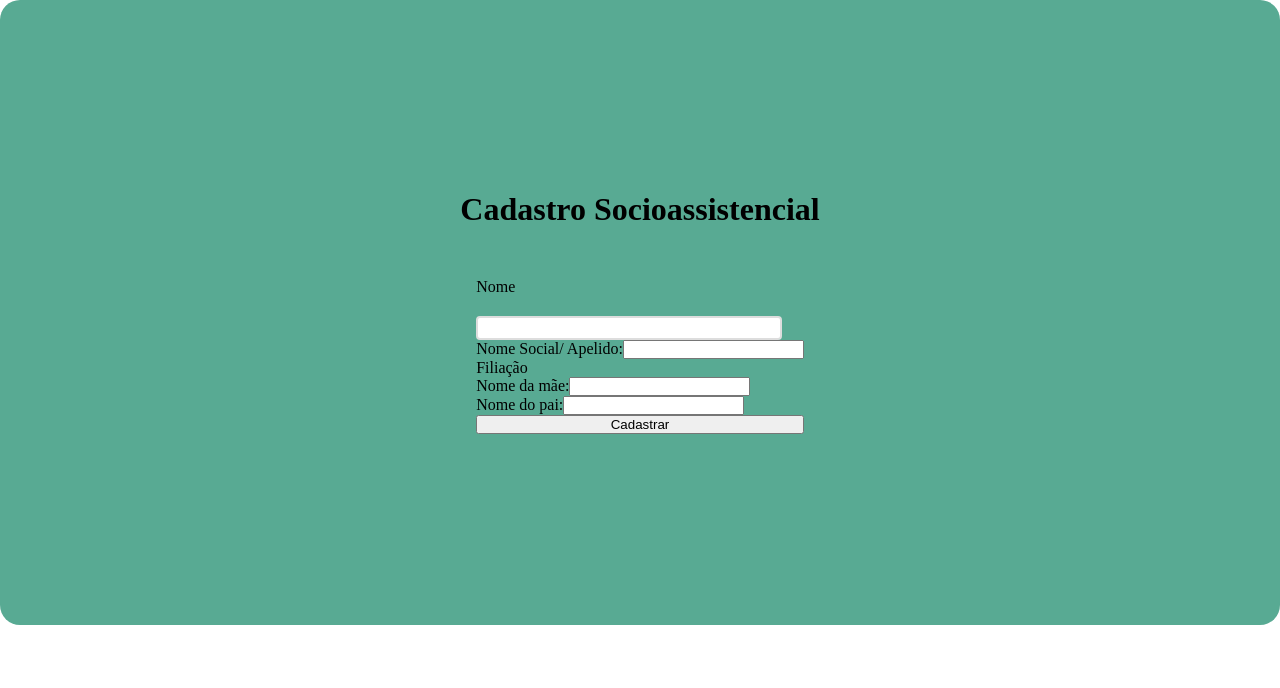
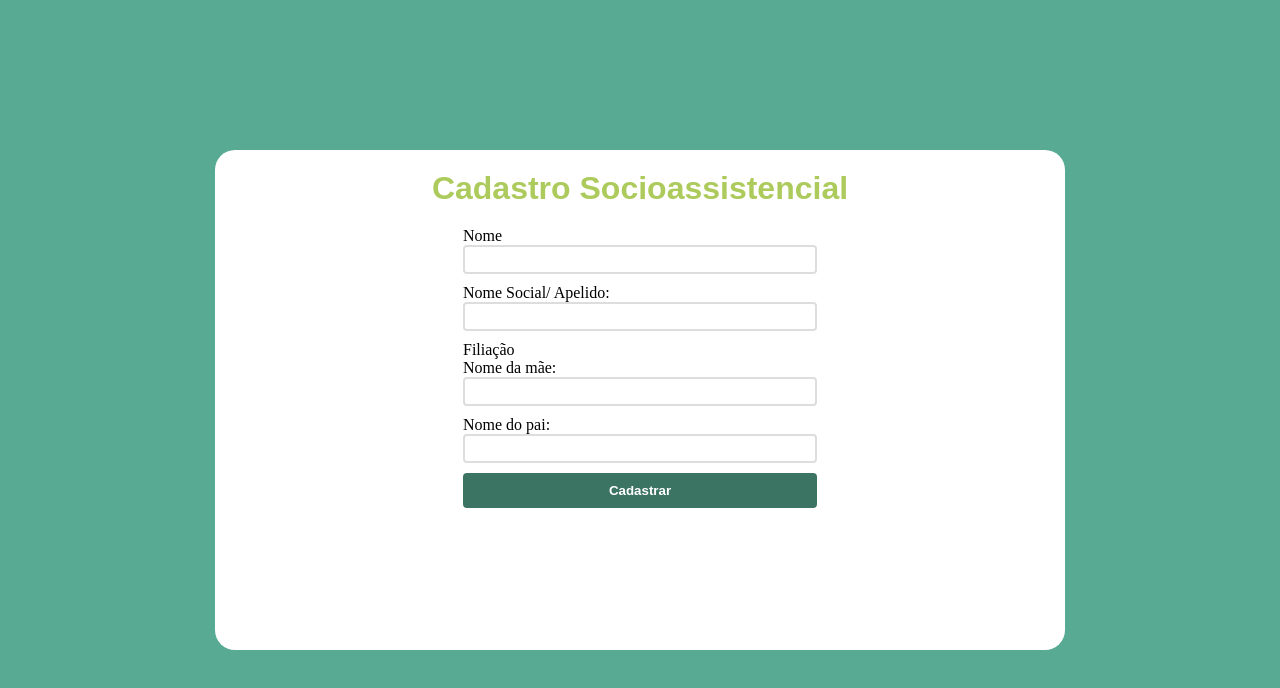
Before and after one commit to christianfdev/front-end-centro-pop-project, a React (Create React App) app: page /register in a window 1280 px wide. Shown: the top 688 px of the page. Built offline with nearby package versions, Linux system fonts and the light colour scheme.

Commit message:
alterações simples das pages

```diff
--- a/src/components/InputText/styles.css
+++ b/src/components/InputText/styles.css
@@ -1,7 +1,7 @@
 .input {
   height: 46px;
   padding: 0 16px;
-  border: 2px solid #ddd;
+  border: 2px solid #000;
   border-radius: 4px;
   font-family: 'Poppins', sans-serif;
   outline: 0;
@@ -11,5 +11,5 @@
 }
 
 .input:focus {
-  border-color: #0f7ef1;
+  border-color: #333;
 }
--- a/src/pages/Home/index.tsx
+++ b/src/pages/Home/index.tsx
@@ -1,7 +1,10 @@
 import './styles.css';
 import { Button } from '../../components/Button';
+import { useNavigate } from 'react-router-dom';
 
 export function Home(){
+
+  let navigate = useNavigate();
 
     return(
       <div className='home'>
@@ -27,7 +30,7 @@ export function Home(){
           <div className='section'>
             <span className='title'>Assistidos</span>
             <div className='buttons'>
-              <Button text='Novo Cadastro'/>
+              <Button text='Novo Cadastro' onClick={ () => {navigate("/register")}}/>
               <Button text='Listar Assistidos'/>
               <Button text='Nova Evolução'/>
               <Button text='Pesquisar Evolução'/>
--- a/src/pages/Login/index.tsx
+++ b/src/pages/Login/index.tsx
@@ -1,6 +1,6 @@
 import logo from './centropop.png'
 import { Component } from 'react'
-import './styles.css'
+import './styles.css';
 import { useNavigate } from 'react-router-dom';
 import { InputText } from '../../components/InputText';
 import { InputPassword } from '../../components/InputPassword';
--- a/src/pages/Login/styles.css
+++ b/src/pages/Login/styles.css
@@ -33,6 +33,7 @@
   .container {
     background-color: #fff;
     display: flex;
+    flex-direction: row;
     align-items: center;
     text-align: center;
     justify-content: center;
--- a/src/pages/Register/index.tsx
+++ b/src/pages/Register/index.tsx
@@ -1,5 +1,7 @@
 import React, { useState } from 'react'
 import './styles.css';
+import { Button } from '../../components/Button';
+import { useNavigate } from 'react-router-dom';
 
 export function Register() {
 
@@ -26,37 +28,44 @@ export function Register() {
   const [schooling, setSchooling] = useState('');
   const [relactory, setRelactory] = useState('');
 
+  let navigate = useNavigate();
+
   return(
-    <div className='container'>
-      <h1>Cadastro Socioassistencial</h1>
+    <div className="register">
+
+    <div className='containerRegister'>
+      <h1 className='registerTitle'>Cadastro Socioassistencial</h1>
       <form className='form'>
 
         <label className='label'>
           Nome
         </label>
-        <input className='input' type="text"/>
+        <input className='input-register' type="text"/>
 
 
         <label className='label'>
           Nome Social/ Apelido:
-          <input type="text"/>
         </label>
+        <input className='input-register' type="text"/>
+
         <span>Filiação</span>
         <label>
           Nome da mãe:
-          <input type="text" placeholder=''/>
         </label>
+        <input className='input-register' type="text"/>
         <label>
           Nome do pai:
-          <input type="text" placeholder=''/>
         </label>
+        <input className='input-register' type="text"/>
 
 
-
-        <button type='submit' onSubmit={() => console.log('s')}>Cadastrar</button>
-
+        <Button
+           onClick={ () => {navigate("/home")}}
+           text="Cadastrar"
+        />
 
       </form>
     </div>
+    </div>
   )
 }
--- a/src/pages/Register/styles.css
+++ b/src/pages/Register/styles.css
@@ -1,9 +1,31 @@
-.container {
+
+.register{
+  display: flex;
+  justify-content: center;
+  align-items: center;
+  min-height: 100vh;
+  background-color: #58AA93;
+}
+
+
+
+.containerRegister {
   display: flex;
   flex-direction: column;
-  background-color: #58AA93;
-  height: 625px;
-  width: auto;
+  background-color: #fff;
+  align-items: center;
+  border-radius: 20px;
+  box-sizing: border-box;
+  height: 500px;
+  width: 850px;
+  padding: 20px;
+}
+
+.registerTitle {
+  font-family: 'Poppins', sans-serif;
+  font-weight: 700;
+  color: #ADCB5C;
+  padding-bottom: 20px;
 }
 
 .form {
@@ -12,16 +34,17 @@
   text-align: left;
 }
 
-.input {
-  height: 20px;
-  width: 270px;
+.input-register {
+  height: 25px;
+  width: 350px;
   border: 2px solid #ddd;
   border-radius: 4px;
   font-family: 'Poppins', sans-serif;
   outline: 0;
   transition: .2s;
+  margin-bottom: 10px;
 }
 
-.input:focus {
+.input-register:focus {
   border-color: #0f7ef1;
 }
```
